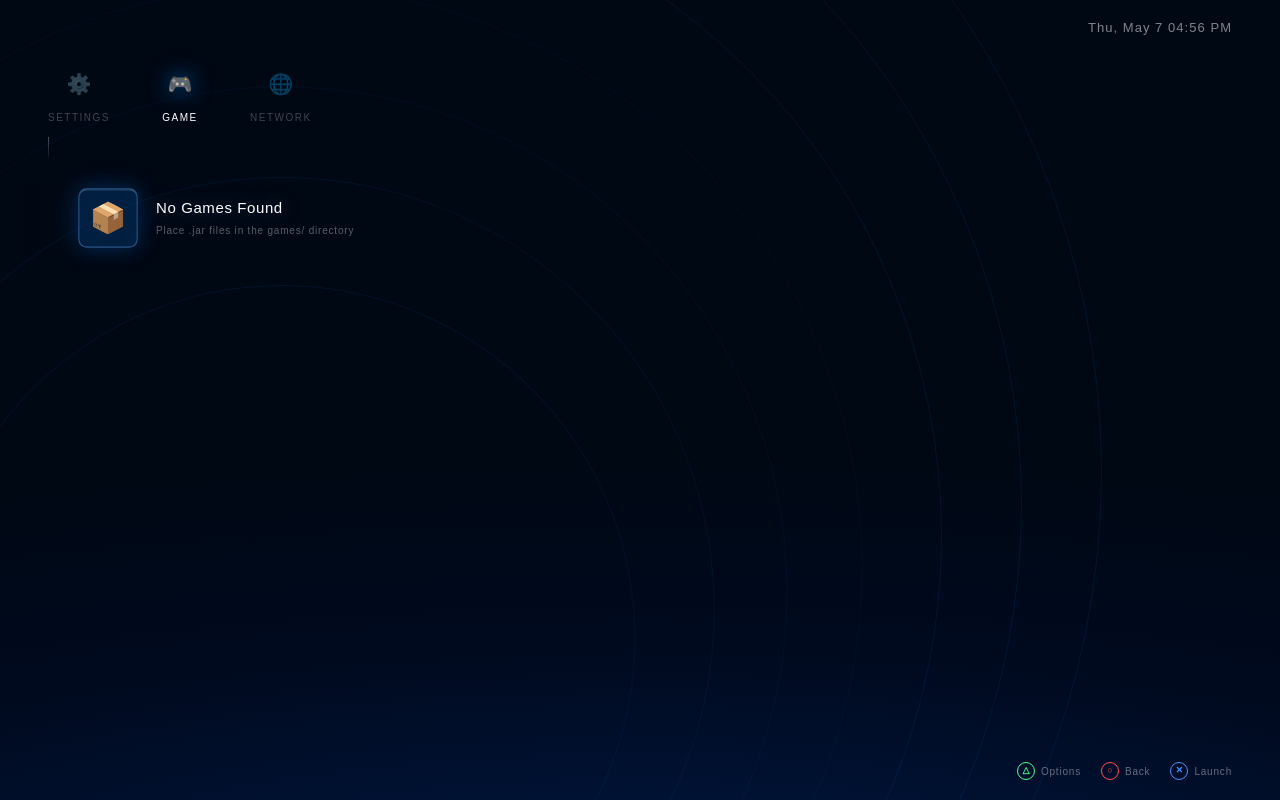
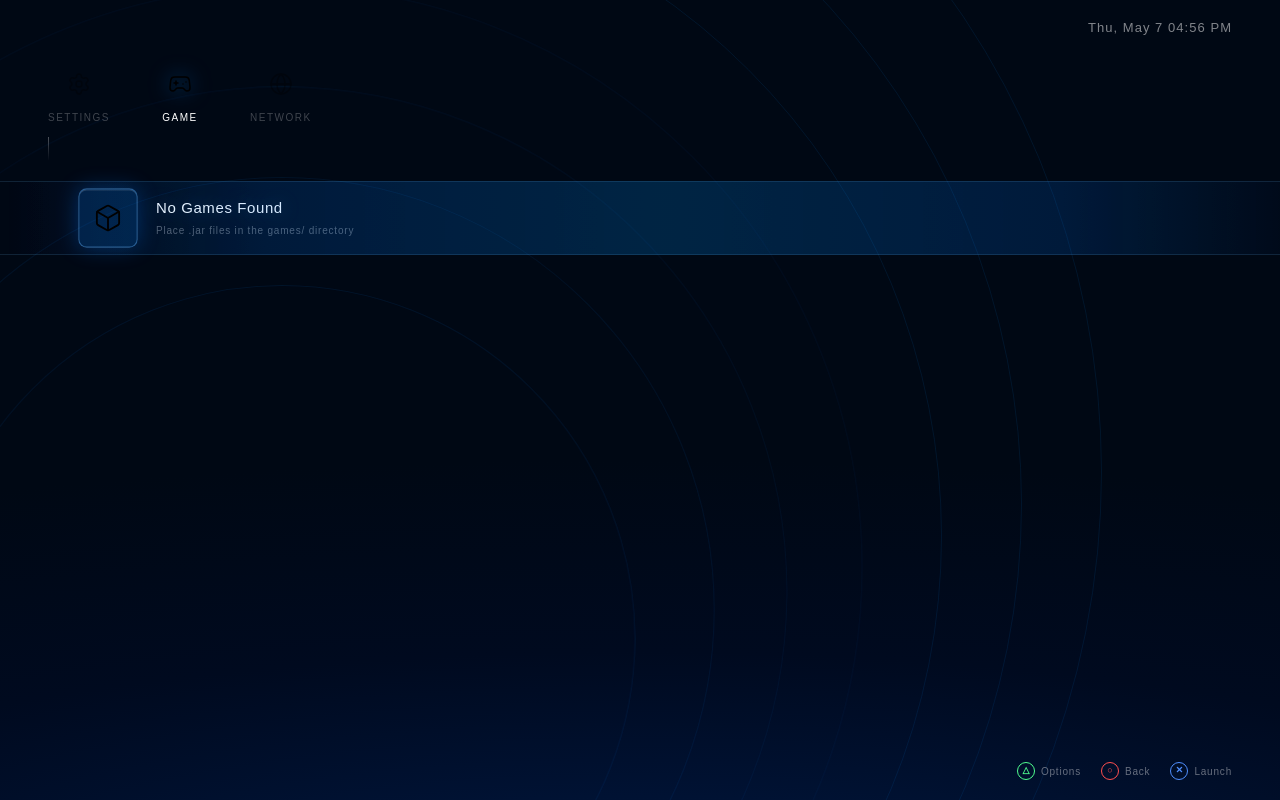
Before and after one commit to DarkDolphin1/jarcade, a React (Vite) app: page / in a window 1280 px wide. Built offline with nearby package versions, Linux system fonts and the light colour scheme.

Commit message:
UI: replace emojis with standard Lucide icons in navbar and game cards

```diff
--- a/src/App.tsx
+++ b/src/App.tsx
@@ -1,6 +1,8 @@
 import { useState, useEffect, useCallback } from "react";
 import { invoke } from "@tauri-apps/api/core";
 import GameCard from "./components/GameCard";
+
+import { Settings, Gamepad2, Globe, Box, RefreshCw } from "lucide-react";
 
 interface Game {
   name: string;
@@ -12,9 +14,9 @@ interface Game {
 const EMOJIS = ["🎮","🕹️","⚔️","🏎️","🚀","🐍","🧱","🥷","🐠","⚡","🎯","🏆"];
 
 const CATEGORIES = [
-  { id: "settings",icon: "⚙️", label: "Settings" },
-  { id: "game",    icon: "🎮", label: "Game"     },
-  { id: "network", icon: "🌐", label: "Network"  },
+  { id: "settings", icon: Settings, label: "Settings" },
+  { id: "game",     icon: Gamepad2, label: "Game"     },
+  { id: "network",  icon: Globe,    label: "Network"  },
 ];
 
 function Clock() {
@@ -124,7 +126,9 @@ function App() {
             className={`xmb-cat ${catIdx === i ? "active" : ""}`}
             onClick={() => setCatIdx(i)}
           >
-            <div className="xmb-cat-icon">{cat.icon}</div>
+            <div className="xmb-cat-icon">
+              <cat.icon size={24} strokeWidth={1.5} />
+            </div>
             <div className="xmb-cat-label">{cat.label}</div>
           </div>
         ))}
@@ -135,12 +139,16 @@ function App() {
       <div className="xmb-items" onMouseMove={handleMouseMove}>
         {activeCat.id === "game" ? (
           loading ? (
-            <div className="text-indigo-200/30 font-light tracking-widest text-xs uppercase animate-pulse">
+            <div className="flex items-center gap-3 text-indigo-200/30 font-light tracking-widest text-xs uppercase animate-pulse">
+              <RefreshCw size={14} className="animate-spin" />
               Initializing Library...
             </div>
           ) : games.length === 0 ? (
             <div className="xmb-item selected">
-              <div className="xmb-item-icon"><span>📦</span></div>
+              <div className="xmb-selection-bar" />
+              <div className="xmb-item-icon">
+                <Box size={28} strokeWidth={1.5} />
+              </div>
               <div className="xmb-item-info">
                 <div className="xmb-item-name">No Games Found</div>
                 <div className="xmb-item-sub">Place .jar files in the games/ directory</div>
@@ -163,7 +171,10 @@ function App() {
           )
         ) : (
           <div className="xmb-item selected">
-            <div className="xmb-item-icon"><span>{activeCat.icon}</span></div>
+            <div className="xmb-selection-bar" />
+            <div className="xmb-item-icon">
+              <activeCat.icon size={28} strokeWidth={1.5} />
+            </div>
             <div className="xmb-item-info">
               <div className="xmb-item-name">{activeCat.label}</div>
               <div className="xmb-item-sub">System Category Placeholder</div>
@@ -176,11 +187,13 @@ function App() {
         <div className="xmb-detail">
           <div className="xmb-detail-art">
             {launching ? (
-              <div className="w-full h-full flex items-center justify-center animate-spin">⚡</div>
+              <div className="w-full h-full flex items-center justify-center animate-spin">
+                <RefreshCw size={48} strokeWidth={1} />
+              </div>
             ) : selectedGame.icon ? (
               <img src={selectedGame.icon} className="w-32 h-32 object-contain" />
             ) : (
-              selectedGame.emoji
+              <Gamepad2 size={72} strokeWidth={1} className="text-white/20" />
             )}
           </div>
           <div className="xmb-detail-title">
--- a/src/components/GameCard.tsx
+++ b/src/components/GameCard.tsx
@@ -1,4 +1,6 @@
 import React from "react";
+
+import { Gamepad2 } from "lucide-react";
 
 interface GameCardProps {
   name: string;
@@ -19,7 +21,7 @@ const GameCard: React.FC<GameCardProps> = ({ name, onClick, selected, icon, emoj
         {icon ? (
           <img src={icon} alt={name} className="w-full h-full object-contain p-2 rounded-lg" />
         ) : (
-          <span>{emoji}</span>
+          <Gamepad2 size={28} strokeWidth={1.5} className="text-white/80" />
         )}
       </div>
       <div className="xmb-item-info">
```
